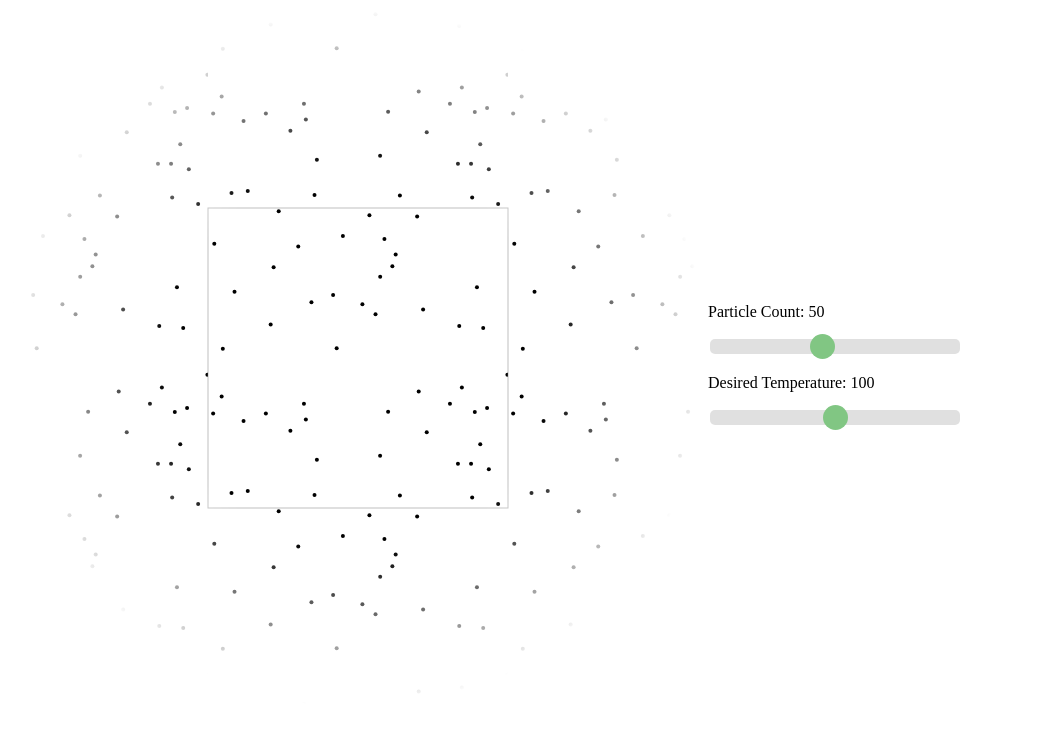
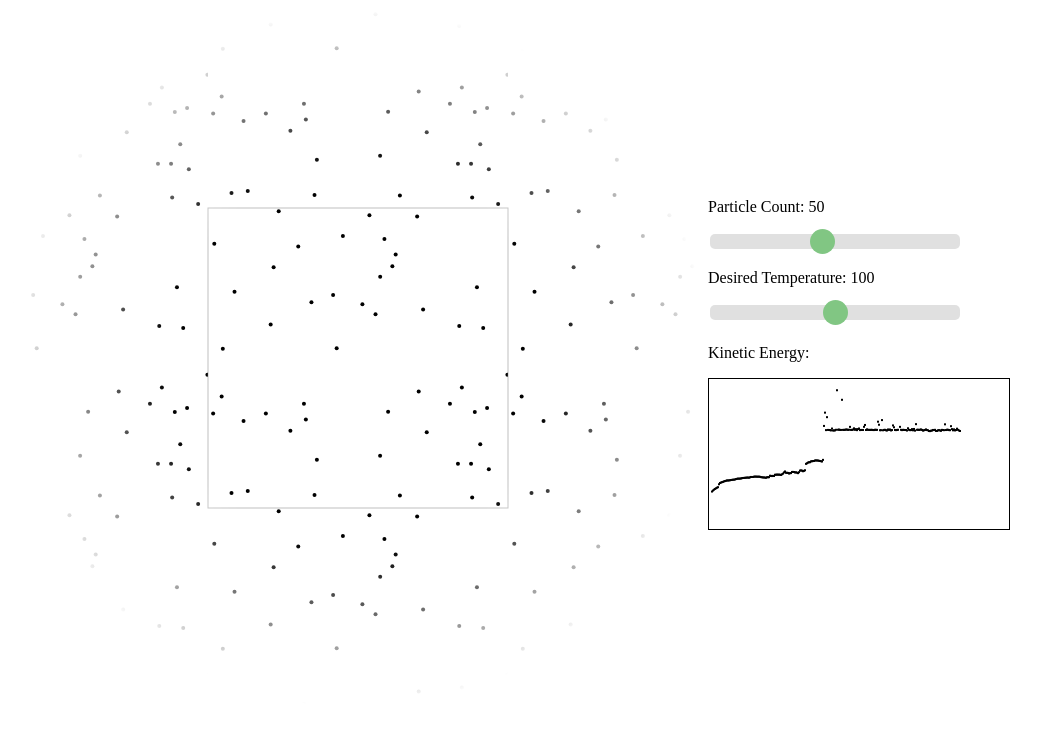
Before and after one commit to isti115/dusty-plasma-molecular-dynamics, a website with bundled scripts: page www/index.html in a window 1280 px wide. Shown: the whole page, without its empty margins (0-1042 px from the left). Built offline with nearby package versions, Linux system fonts and the light colour scheme.

Commit message:
Added Kinetic Energy graph

```diff
--- a/www/scripts/App.js
+++ b/www/scripts/App.js
@@ -40,6 +40,8 @@ export default class App {
     this.simulation.particleCount = this.controls.countInput.value
     this.simulation.desiredTemperature = this.controls.temperatureInput.value
 
+    this.controls.kineticEnergyGraph.add(this.simulation.kineticEnergy)
+
     this.simulation.update()
     this.display.draw(this.simulation.particles)
     this.mirror.draw()
--- a/www/scripts/Controls.js
+++ b/www/scripts/Controls.js
@@ -15,7 +15,6 @@ class Slider {
     this.container = window.document.createElement('div')
     this.container.classList.add('slider')
 
-    this.text = window.document.createElement('p')
     this.text = window.document.createElement('p')
     this.container.appendChild(this.text)
 
@@ -43,6 +42,59 @@ class Slider {
   }
 }
 
+class Graph {
+  constructor (name, width, height, dataLength) {
+    this.name = name
+    this.width = width
+    this.height = height
+    this.dataLength = dataLength
+
+    this.init = this.init.bind(this)
+    this.add = this.add.bind(this)
+    this.draw = this.draw.bind(this)
+
+    this.init()
+  }
+
+  init () {
+    this.container = window.document.createElement('div')
+    this.container.classList.add('graph')
+
+    this.text = window.document.createElement('p')
+    this.text.innerHTML = `${this.name}:`
+    this.container.appendChild(this.text)
+
+    this.canvas = window.document.createElement('canvas')
+    this.canvas.width = this.width
+    this.canvas.height = this.height
+    this.container.appendChild(this.canvas)
+
+    this.context = this.canvas.getContext('2d')
+
+    this.data = []
+  }
+
+  add (data) {
+    this.data.push(data)
+
+    while (this.data.length > this.dataLength) {
+      this.data.shift()
+    }
+
+    this.draw()
+  }
+
+  draw () {
+    this.context.fillStyle = '#FFFFFF'
+    this.context.fillRect(0, 0, this.canvas.width, this.canvas.height)
+
+    this.context.fillStyle = '#000000'
+    this.data.forEach((d, i) => {
+      this.context.fillRect(i, this.height - d, 2, 2)
+    })
+  }
+}
+
 export default class Controls {
   constructor () {
     this.init = this.init.bind(this)
@@ -59,5 +111,8 @@ export default class Controls {
 
     this.temperatureInput = new Slider('Desired Temperature', 50, 150, 100)
     this.container.appendChild(this.temperatureInput.container)
+
+    this.kineticEnergyGraph = new Graph('Kinetic Energy', 300, 150, 300)
+    this.container.appendChild(this.kineticEnergyGraph.container)
   }
 }
--- a/www/scripts/Simulation.js
+++ b/www/scripts/Simulation.js
@@ -27,6 +27,8 @@ export default class Simulation {
   init () {
     this.placeParticles()
     this.makeGrid()
+
+    this.kineticEnergy = 0
   }
 
   placeParticles () {
@@ -139,8 +141,7 @@ export default class Simulation {
       p => utilities.norm(p.velocity.x, p.velocity.y)
     ).reduce((a, b) => a + b, 0)
 
-    // console.log(this.particles[15].vx, this.particles[15].vy)
-    // console.log(speedSum)
+    this.kineticEnergy = speedSum
 
     const dampening = (
       speedSum > this.desiredTemperature
--- a/www/styles/controls.css
+++ b/www/styles/controls.css
@@ -25,3 +25,11 @@
   background: #4CAF50;
   cursor: pointer;
 }
+
+.graph {
+  margin-top: 20px;
+}
+
+.graph canvas {
+  border: 1px solid black;
+}
```
